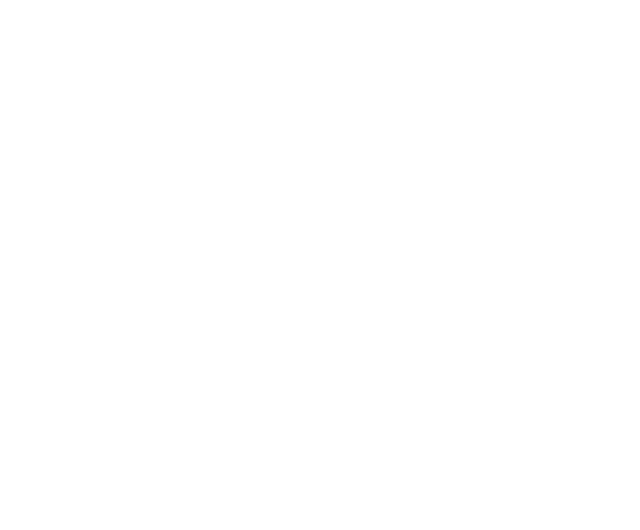
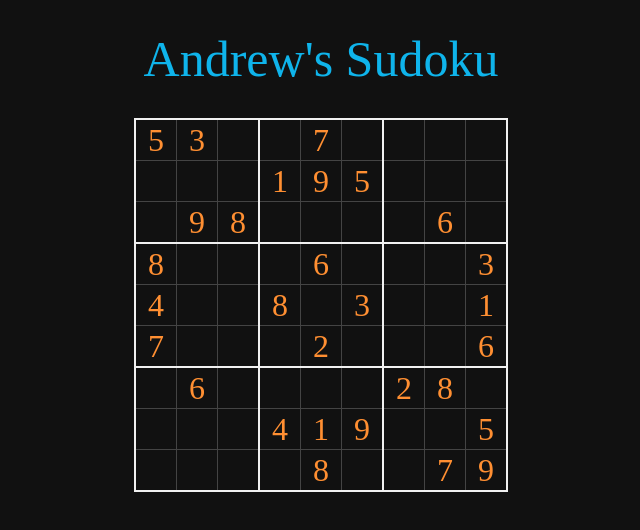
Before and after one commit to aeaston/sudoku, a plain HTML site: page index.html in a window 1280 px wide. Shown: the whole page, without its empty margins (319-959 px from the left). Drawn offline with Linux system fonts and the light colour scheme; files whose address does not match are found by name.

Commit message:
initial complete html and sass

```diff
--- a/index.html
+++ b/index.html
@@ -5,9 +5,29 @@
 		<meta name="apple-touch-fullscreen" content="yes"/>
 		<meta name="apple-mobile-web-app-capable" content="yes"/>
 		<title>Andrew's Sudoku</title>
-		<link href="/css/sudoku.css" rel="stylesheet" type="text/css" />
+		<!-- <link href="/css/sudoku.css" rel="stylesheet" type="text/css" /> -->
+		<link href="file:///Users/Andrew/Desktop/Sudoku/css/sudoku.css" rel="stylesheet" type="text/css" />
 	</head>
 	<body>
-
+		<div id="page-title">Andrew's Sudoku</div>
+		<div id="game">
+			<table>
+				<colgroup><col><col><col>
+				<colgroup><col><col><col>
+				<colgroup><col><col><col>
+				<tbody>
+					<tr> <td class="stuck">5 <td class="stuck">3 <td>  <td>  <td class="stuck">7 <td>  <td>  <td>  <td>
+					<tr> <td>  <td>  <td>  <td class="stuck">1 <td class="stuck">9 <td class="stuck">5 <td>  <td>  <td>
+					<tr> <td>  <td class="stuck">9 <td class="stuck">8 <td>  <td>  <td>  <td>  <td class="stuck">6 <td>
+				<tbody>
+					<tr> <td class="stuck">8 <td>  <td>  <td>  <td class="stuck">6 <td>  <td>  <td>  <td class="stuck">3
+					<tr> <td class="stuck">4 <td>  <td>  <td class="stuck">8 <td>  <td class="stuck">3 <td>  <td>  <td class="stuck">1
+					<tr> <td class="stuck">7 <td>  <td>  <td>  <td class="stuck">2 <td>  <td>  <td>  <td class="stuck">6
+				<tbody>
+					<tr> <td>  <td class="stuck">6 <td>  <td>  <td>  <td>  <td class="stuck">2 <td class="stuck">8 <td>
+					<tr> <td>  <td>  <td>  <td class="stuck">4 <td class="stuck">1 <td class="stuck">9 <td>  <td>  <td class="stuck">5
+					<tr> <td>  <td>  <td>  <td>  <td class="stuck">8 <td>  <td>  <td class="stuck">7 <td class="stuck">9
+			</table>
+		</game>
 	</body>
 </html>
--- a/sass/sudoku.scss
+++ b/sass/sudoku.scss
@@ -0,0 +1,50 @@
+///*******************///
+///     Variables     ///
+/// ******************///
+$background-color: #111;
+$title-color: #0FB4EB;
+$preset-num-color: #FF8F32;
+$thin-width: 1;
+$thick-width: 2;
+$thin-border: #{$thin-width}px solid #444;
+$thick-border: #{$thick-width}px solid #f1f1f1;
+
+$title-font-size: 50px;
+$cell-size: 40px;
+$cell-font-size: 32px;
+$content-width: #{($cell-size * 9) + ($thick-width * 4) + ($thin-width * 6)};
+
+///****************///
+///     Styles     ///
+///****************///
+body {
+	background-color: $background-color;
+	text-align: center;
+}
+#page-title {
+	margin: 30px auto;
+	font-size: $title-font-size;
+	color: $title-color;
+}
+#game {
+	width: $content-width;
+	margin: auto;
+	table {
+		border-collapse: collapse;
+		colgroup, tbody {
+			border: $thick-border;
+		}
+		td {
+			border: $thin-border;
+			height: $cell-size;
+			width: $cell-size;
+			font-size: $cell-font-size;
+			text-align: center;
+			padding: 0;
+			color: #f1f1f1;
+		}
+		.stuck {
+			color: $preset-num-color;
+		}
+	}
+}
```
Also changed, not shown: css/sudoku.css.
